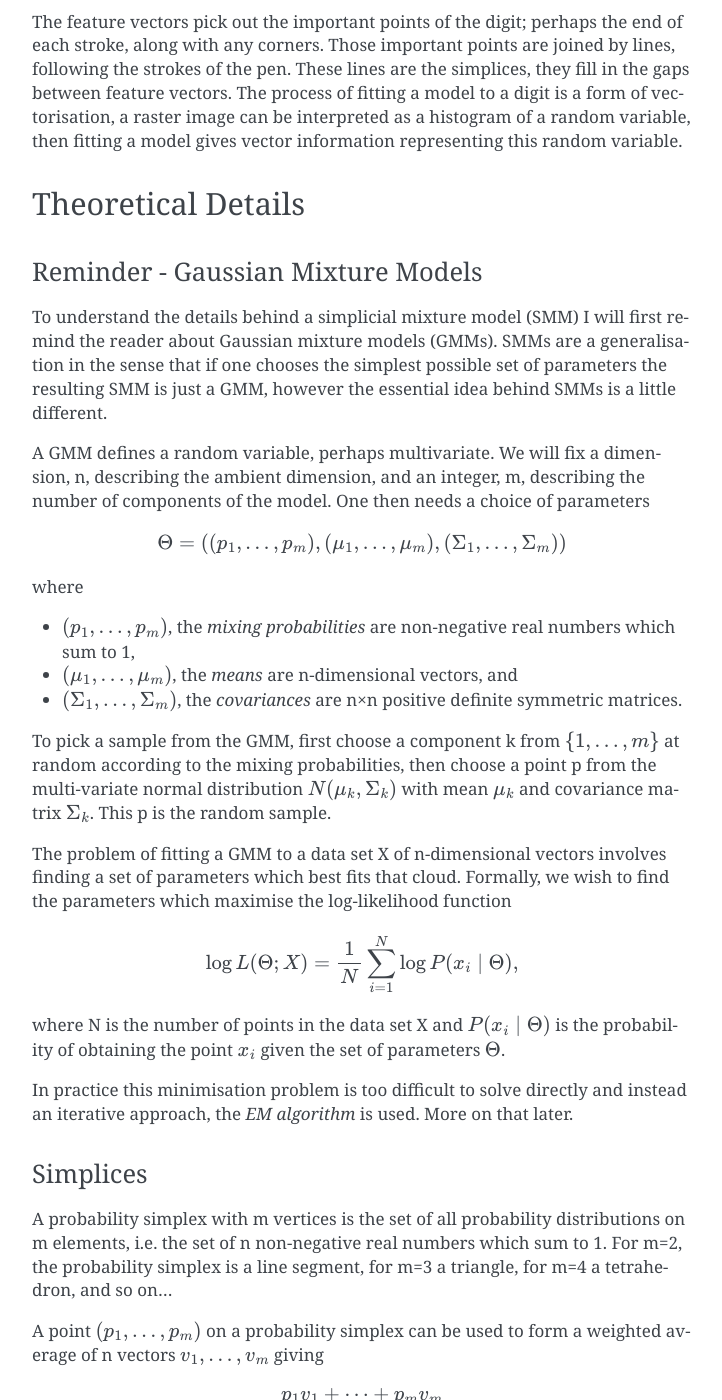
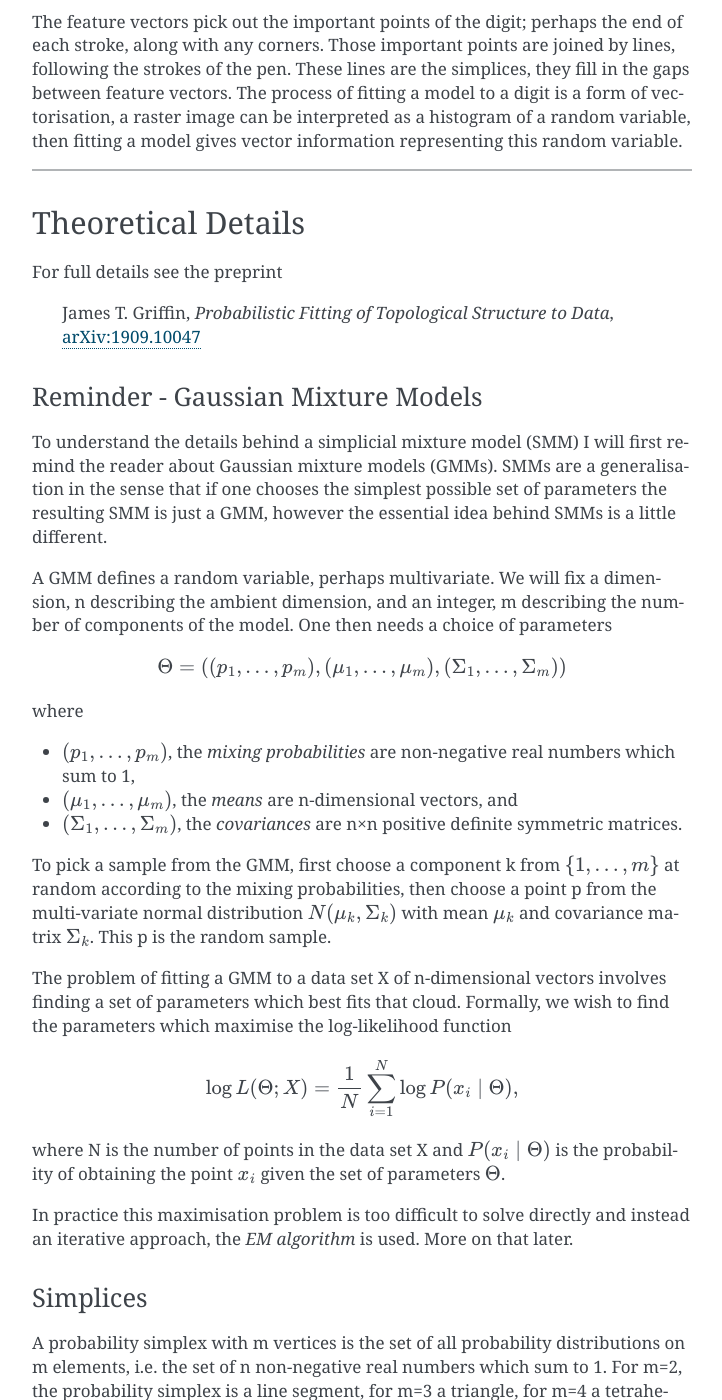
Before and after one commit to jamesthomasgriffin/smm, a Sphinx documentation site: the page built from docs/guide.rst, in a window 1280 px wide and 1400 px high, scrolled down 1582 px. Shown: the whole window, without its empty margins (388-1110 px from the left). Built offline with Sphinx 7.4.7, drawn with Linux system fonts in a browser that asks for light colours; some of the changed text lies outside the part shown.

Commit message:
Updates to docs

```diff
--- a/docs/guide.rst
+++ b/docs/guide.rst
@@ -80,9 +80,17 @@ The process of fitting a model to a digit is a form of vectorisation, a raster
 image can be interpreted as a histogram of a random variable, then fitting a
 model gives vector information representing this random variable.
 
+---------------------------------------------------------------------
 
 Theoretical Details
 -------------------
+
+For full details see the preprint
+
+    James T. Griffin,
+    *Probabilistic Fitting of Topological Structure to Data*,
+    `arXiv:1909.10047 <https://arxiv.org/abs/1909.10047>`_
+
 
 Reminder - Gaussian Mixture Models
 ++++++++++++++++++++++++++++++++++
@@ -93,7 +101,7 @@ set of parameters the resulting SMM is just a GMM, however the essential idea
 behind SMMs is a little different.
 
 A GMM defines a random variable, perhaps multivariate.
-We will fix a dimension, n, describing the ambient dimension, and an integer, m,
+We will fix a dimension, n describing the ambient dimension, and an integer, m
 describing the number of components of the model.
 One then needs a choice of parameters
 
@@ -129,7 +137,7 @@ where N is the number of points in the data set X and :math:`P(x_i \mid \Theta)`
 is the probability of obtaining the point :math:`x_i` given the set of
 parameters :math:`\Theta`.
 
-In practice this minimisation problem is too difficult to solve directly
+In practice this maximisation problem is too difficult to solve directly
 and instead an iterative approach, the *EM algorithm* is used.
 More on that later.
 
@@ -204,8 +212,9 @@ distributions on the original simplex.
 i.e. choose a point uniformly from the degenerate simplex and then map it
 down to the original simplex.
 These distributions are
-[Dirichlet distributions](https://en.wikipedia.org/Dirichlet distribution)
+`Dirichlet distributions <https://en.wikipedia.org/Dirichlet_distribution>`_
 with integer parameters.
+
 
 Simplicial Mixture Models
 +++++++++++++++++++++++++
```
Also changed, not shown: other parts of docs/guide.rst (+2 -2 lines), docs/module/lemm.rst (+12 -0 lines), 2 other files.
